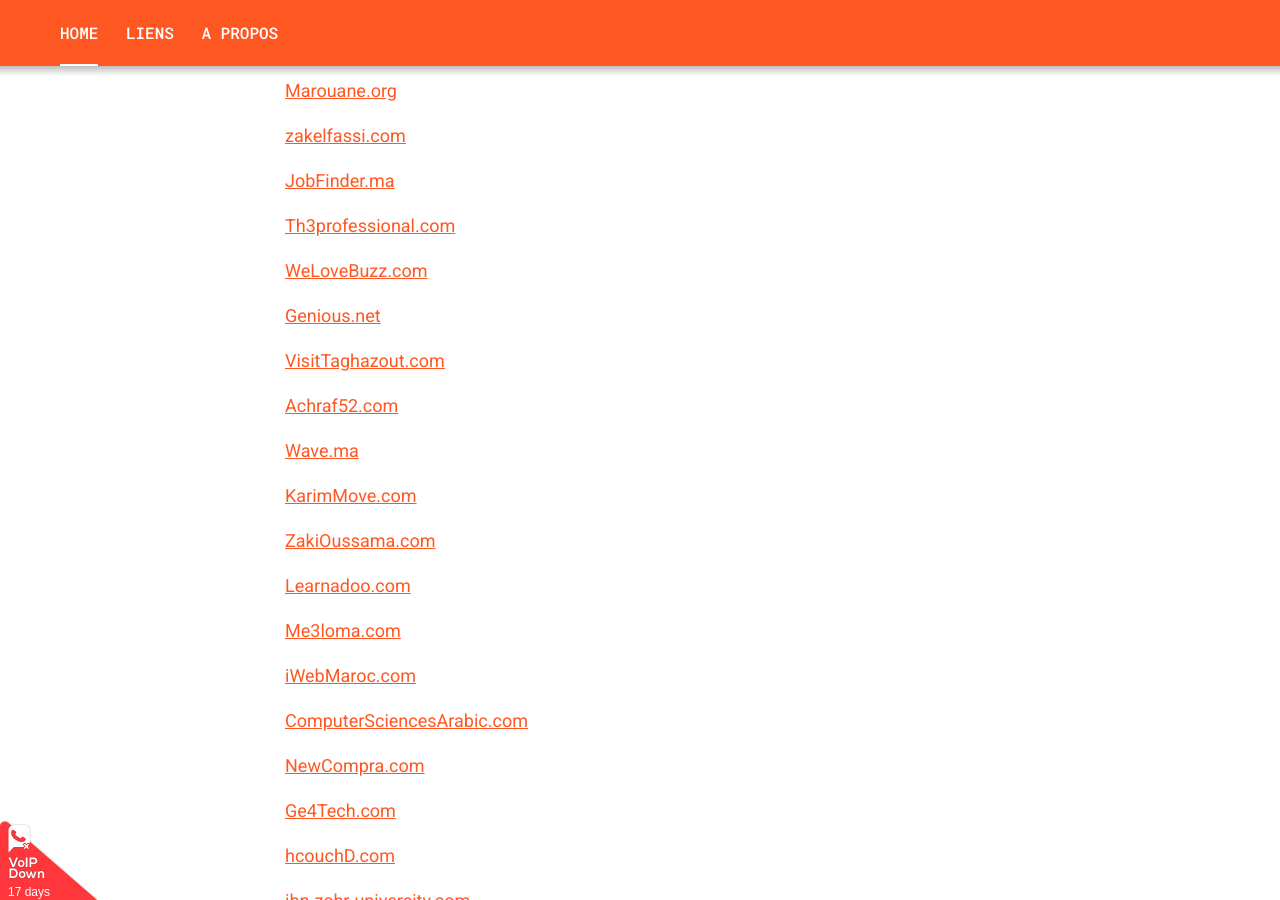
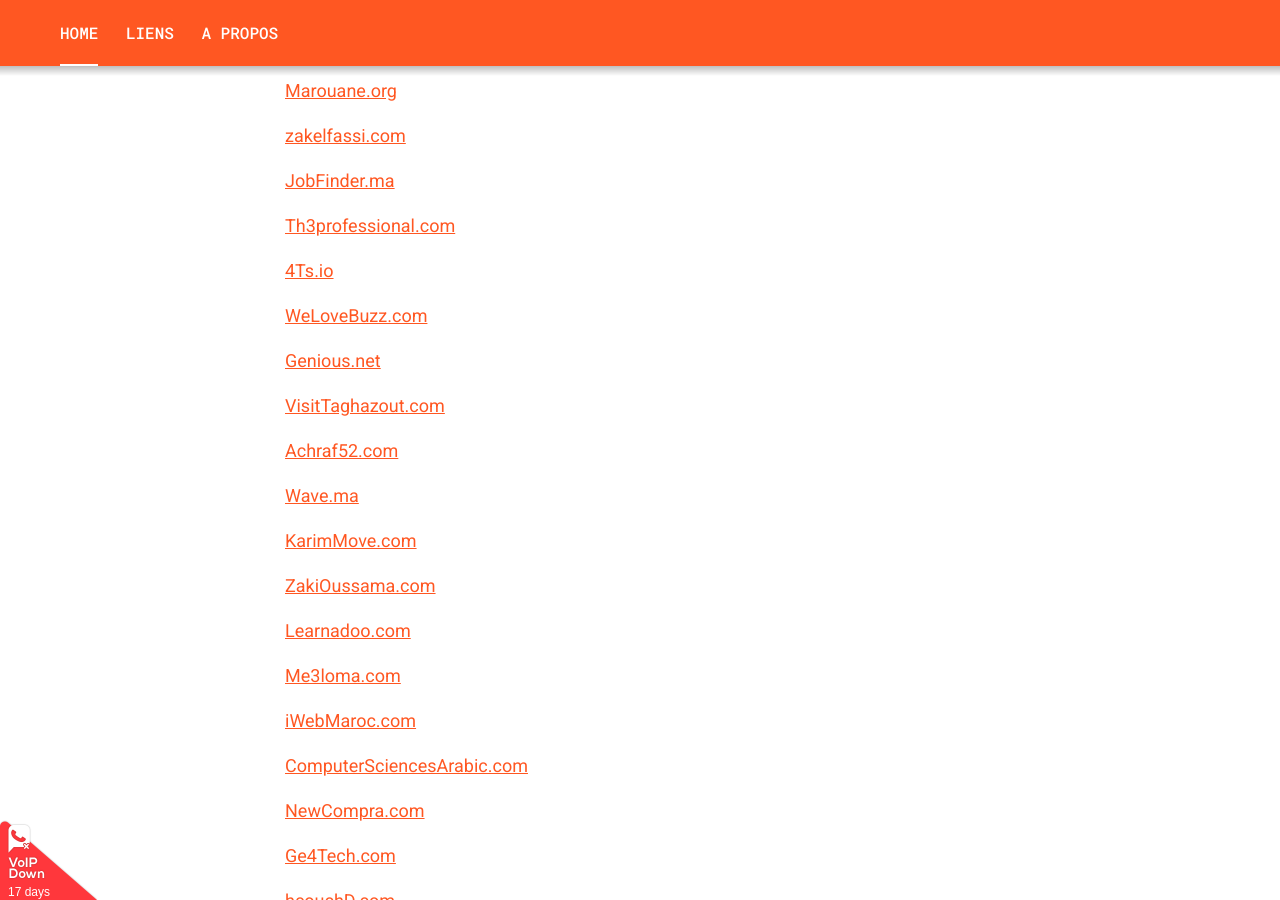
Before and after one commit to VoIPDown/voipdown.github.io, a Jekyll site: the page built from index.markdown, in a window 1280 px wide and 900 px high, scrolled down 1846 px. Built offline with Jekyll 4.4.1, drawn with Linux system fonts in a browser that asks for light colours.

Commit message:
Add 4Ts.io link

```diff
--- a/_data/supporters.yml
+++ b/_data/supporters.yml
@@ -12,6 +12,10 @@
 
 - name: Th3professional.com
   link: http://th3professional.com
+  logo:
+
+- name: 4Ts.io
+  link: http://4Ts.io
   logo:
 
 - name: WeLoveBuzz.com
```
